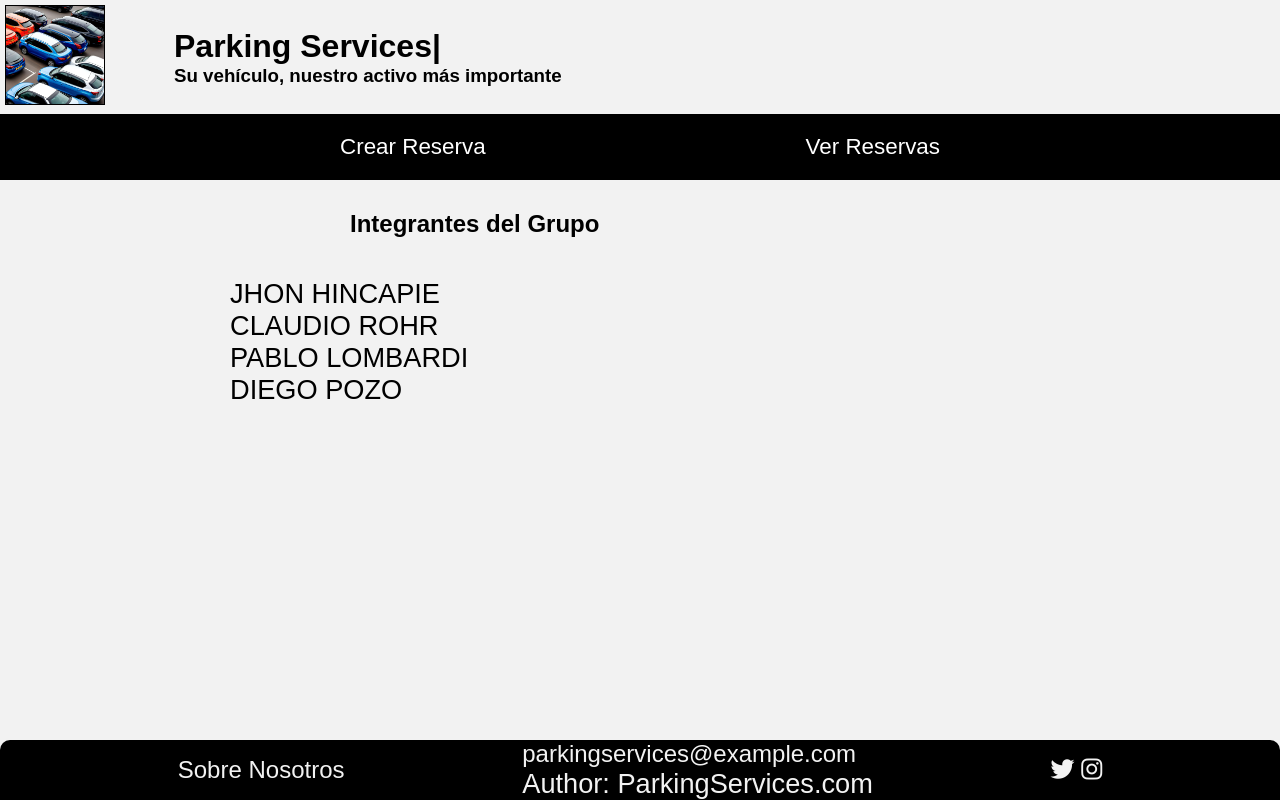
After one commit to claudiomr79/Django_Tareas, a Django app: page /Tareas/about in a window 1280 px wide. The commit adds this page. Run offline with Django 4.2, Linux system fonts and the light colour scheme; some libraries are stand-ins or nearby versions; some web fonts are replaced.

Commit message:
pagina de integrantes

```diff
--- /dev/null
+++ b/Tareas/web/Templates/web/about.html
@@ -0,0 +1,21 @@
+{% extends "web/base.html" %}
+{% load static %}
+
+{% block titulo %}-SOBRE NOSOTROS-{% endblock%}
+
+{% block extra_css %}
+<link rel="stylesheet" href="{% static 'web/css/about.css' %}">
+{% endblock %}
+{% block nav %}  {% endblock %}
+
+{% block main%}
+        <article id="grupo">
+            <h1 id="intgrup">Integrantes del Grupo</h1>
+            <p>JHON HINCAPIE</p>
+            <p>CLAUDIO ROHR</p>
+            <p>PABLO LOMBARDI</p>
+            <p>DIEGO POZO</p>
+        </article>
+
+        {% endblock %}
+</html>
--- a/Tareas/web/Templates/web/base.html
+++ b/Tareas/web/Templates/web/base.html
@@ -41,7 +41,7 @@
     </main>
     <footer>
         <div>
-        <a href="pages/about.html">Sobre Nosotros</a>
+        <a href="{% url 'about' %}">Sobre Nosotros</a>
           </div>
      <div>
         <a href="mailto:parkingservices@example.com">parkingservices@example.com</a>
--- a/Tareas/web/Templates/web/crear.html
+++ b/Tareas/web/Templates/web/crear.html
@@ -16,7 +16,7 @@
     {% csrf_token %}
 
     {{form.as_p}}
-<input type="submit">
+<input type="submit"  id="boton">
 
 </form>
 
--- /dev/null
+++ b/Tareas/web/static/web/css/about.css
@@ -0,0 +1,12 @@
+
+#intgrup {
+    margin-left: 120px;
+    margin-bottom: 40px;
+}
+
+#grupo {
+    padding: 30px;
+   margin-left: 200px;
+
+
+}
--- a/Tareas/web/urls.py
+++ b/Tareas/web/urls.py
@@ -11,5 +11,6 @@ urlpatterns = [
     path('detalle/<pk>', views.reservasdetailview.as_view(),name='detalle'),
     path('modificar/<pk>', views.reservaupdateview.as_view(),name='modificar'),
     path('borrar/<pk>', views.reservasdeleteview.as_view(),name='borrar'),
+    path('about', views.about, name='about'),
 
     ]
--- a/Tareas/web/views.py
+++ b/Tareas/web/views.py
@@ -47,3 +47,7 @@ class reservasdeleteview(DeleteView):
      model= Reserva
      template_name = 'web/borrar.html'
      success_url= reverse_lazy('reservas')
+
+
+def about(request):
+    return render (request, 'web/about.html', context={})
```
Also changed, not shown: Tareas/web/static/web/css/crear.css (+53 -0 lines), Tareas/web/Templates/web/modificar.html (line endings or trailing spaces), Tareas/web/static/web/css/modificar.css (line endings or trailing spaces).
